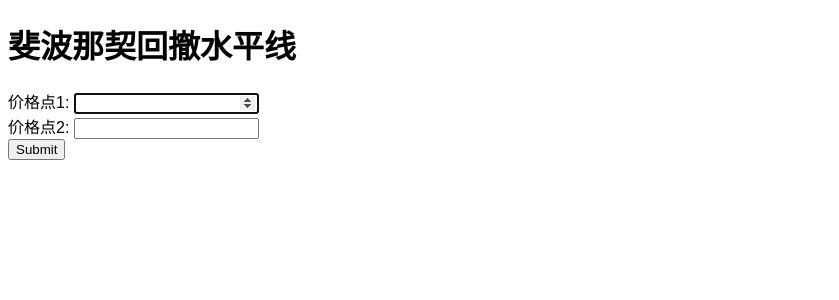
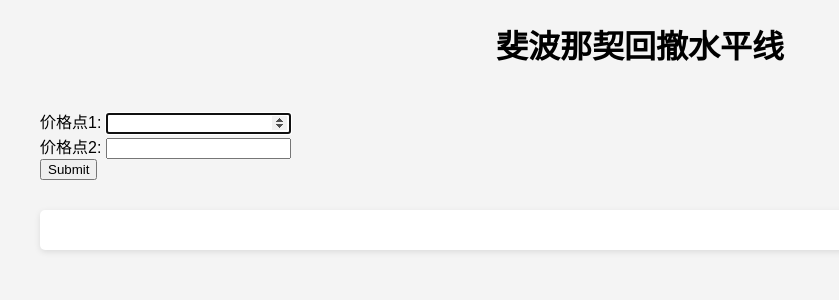
Before and after one commit to David-steve/django-practice, a Django app: page /golden_point/ in a window 1280 px wide. Shown: the top 300 px of the page, without its empty margins (0-839 px from the left). Run offline with Django 4.2, Linux system fonts and the light colour scheme.

Commit message:
style: 更改外观呈现

```diff
--- a/blog/static/css/new_style.css
+++ b/blog/static/css/new_style.css
@@ -1,16 +1,72 @@
-.points {
-    /* 弹性盒子 */
-    display: flex;
-    width: 90vw;
+/* 基础样式 */
+body {
+    font-family: 'Arial', sans-serif;
+    background-color: #f4f4f4; /* 浅灰色背景 */
+    margin: 0;
+    padding: 0;
 }
 
-body {
-    font-family: 'Muli', sans-serif;
-    color: black;
-    /*display: flex;*/
-    /*height: 100vh;*/
-    align-items: center;
-    justify-content: center;
+h1 {
+    /* 居中对齐 */
+    text-align: center;
+}
+
+.container {
+    max-width: 1200px;
+    margin: auto;
     overflow: hidden;
-    /*margin: 0;*/
+    padding: 20px;
 }
+
+/* 表单样式 */
+.form-group {
+    margin-bottom: 15px;
+    width: 500px;
+}
+
+input[type="text"] {
+    width: calc(100% - 22px); /* 减去边框宽度 */
+    padding: 10px;
+    border-radius: 5px;
+    border: 1px solid #ddd;
+    box-sizing: border-box; /* 包含内边距和边框在宽度和高度之内 */
+}
+
+button {
+    padding: 8px 12px;
+    border: none;
+    border-radius: 6px;
+    background-color: #007bff;
+    color: white;
+    cursor: pointer;
+}
+
+button:hover {
+    opacity: 0.8;
+}
+
+/* 数据列表样式 */
+.data-list {
+    background-color: white;
+    padding: 20px;
+    border-radius: 5px;
+    box-shadow: 0 2px 6px rgba(0, 0, 0, 0.1);
+    margin-top: 30px;
+}
+
+.key-value-pair {
+    margin-bottom: 3px;
+}
+
+.key {
+    font-weight: bold;
+    color: brown;
+}
+
+.value {
+    color: green;
+}
+
+pre {
+    font-size: 18px;
+}
```
